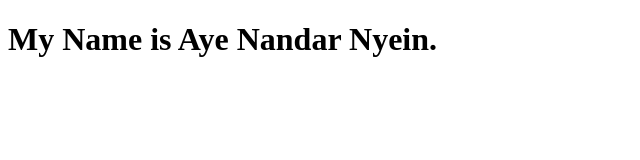
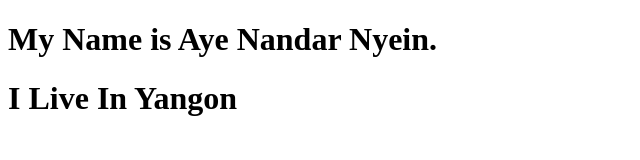
Before and after one commit to ayenandarnyein/ayenandarnyein.github.io, a plain HTML site: page index.html in a window 1280 px wide. Shown: the whole page, without its empty margins (0-640 px from the left). Drawn offline with Linux system fonts and the light colour scheme.

Commit message:
add address

```diff
--- a/index.html
+++ b/index.html
@@ -7,5 +7,6 @@
 </head>
 <body>
     <h1>My Name is Aye Nandar Nyein.</h1>
+    <h1>I Live In Yangon</h1>
 </body>
 </html>
```
